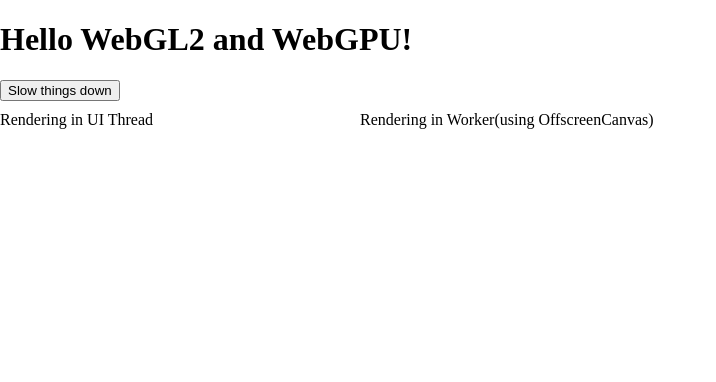
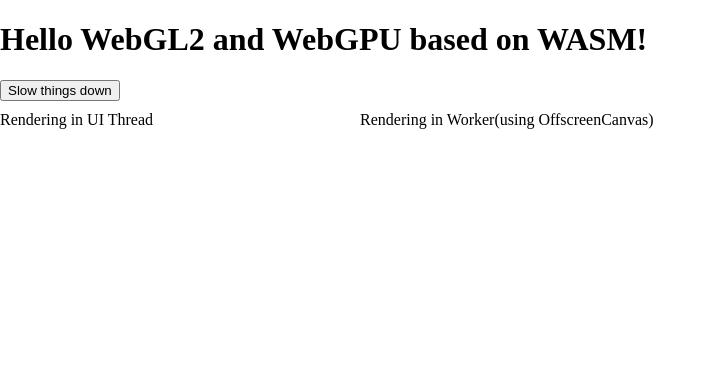
Before and after one commit to xrui94/test_webgl_webgpu, a website: page index.html in a window 1280 px wide. Shown: the whole page, without its empty margins (0-716 px from the left). Drawn offline with Linux system fonts and the light colour scheme.

Commit message:
perf: 优化测试用例

```diff
--- a/index.html
+++ b/index.html
@@ -21,7 +21,7 @@
     </style>
 </head>
 <body>
-    <h1>Hello WebGL2 and WebGPU!</h1>
+    <h1>Hello WebGL2 and WebGPU based on WASM!</h1>
     <input id="slowCheckbox" type="button" value="Slow things down" onclick="slowDown()">
     <div style="display: grid; grid-template-columns: 360px 360px; margin-top: 10px;">
         <span>Rendering in UI Thread</span>
```
